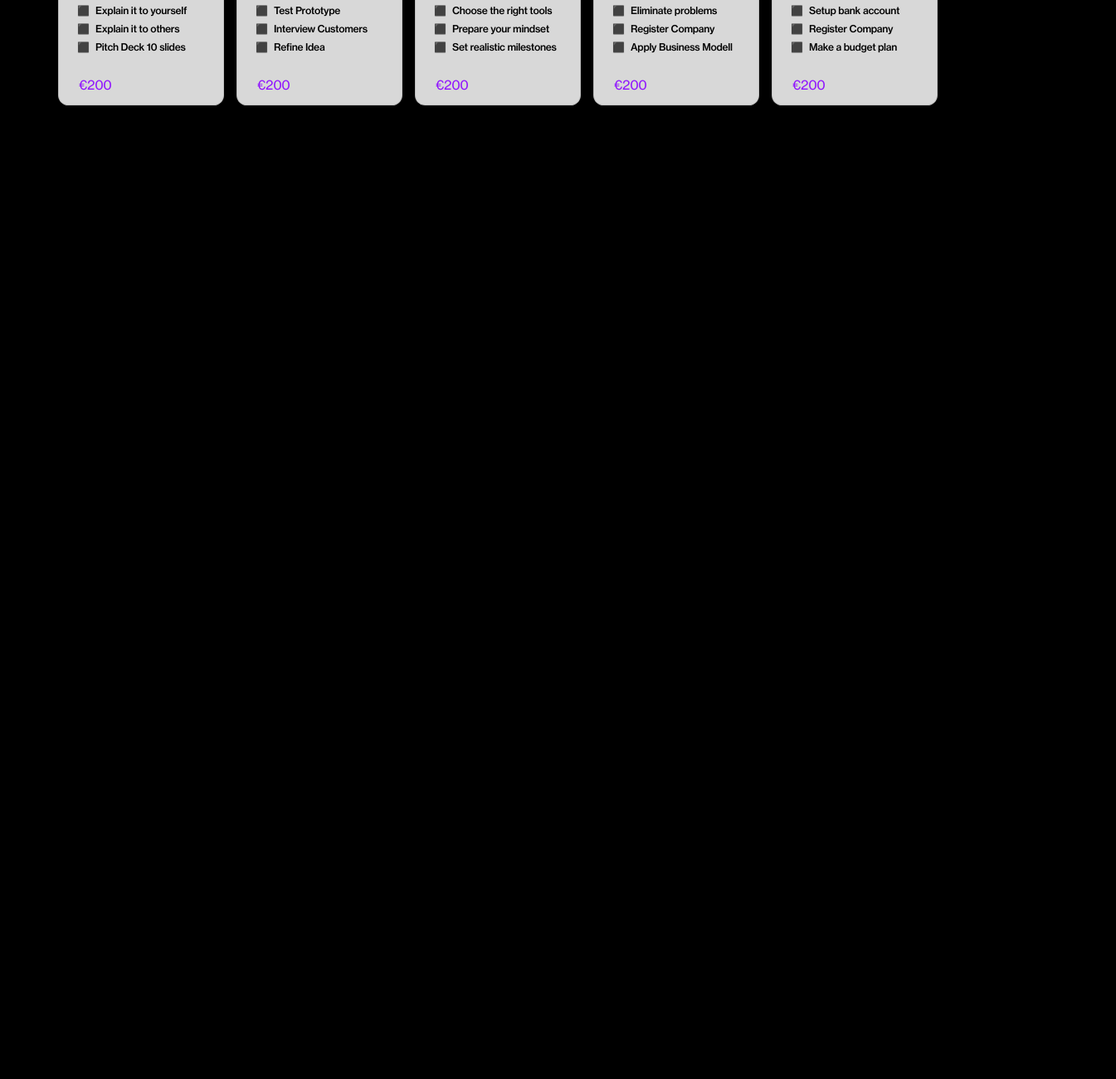
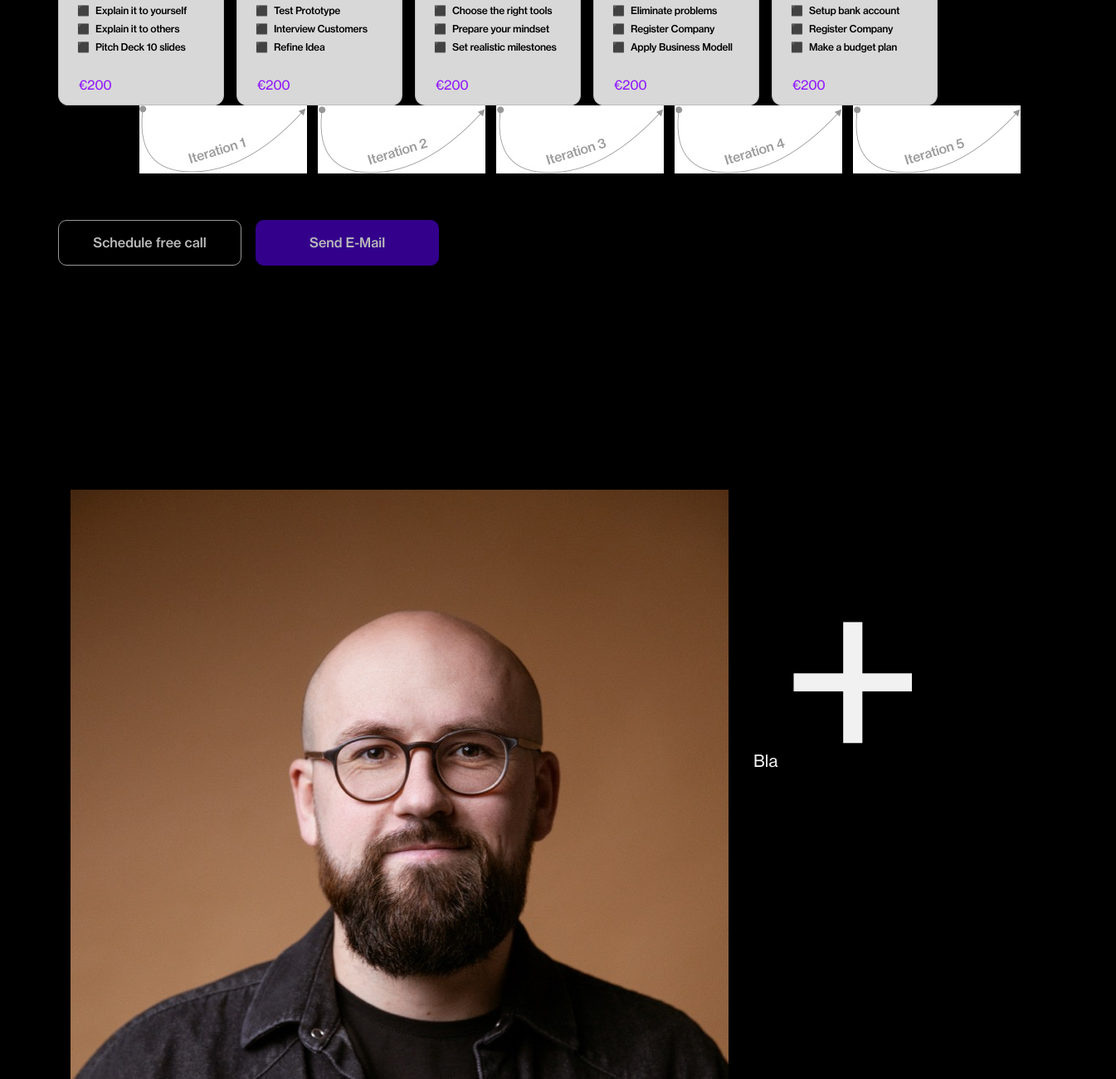
Before and after one commit to feedmebaby/incubator, a plain HTML site: page index.html in a window 1280 px wide. Shown: the part 1040-2340 px from the top of the page at 83% size, 1345 px wide, since content can reach past the window. Before the commit the page ends 1182 px from the top, so only its background shows below. Drawn offline with nearby package versions, Linux system fonts and the light colour scheme.

Commit message:
work in progress

```diff
--- a/css/style.css
+++ b/css/style.css
@@ -1327,7 +1327,7 @@ a.learn-more:hover .button-text {
 }
 
 .incubator-header-container {
-    margin-top: 120px;
+    margin-top: 120px !important;
 }
 
 .incubator-sub-header-container {
@@ -1338,8 +1338,34 @@ a.learn-more:hover .button-text {
     margin-top: 30px;
 }
 
+.incubator-free-call-container2 {
+    margin-top: 56px;
+}
+
 .incubator-card-container {
     margin-top: 170px;
+}
+
+.incubator-card-container-row {
+    width: 1275px;
+}
+
+.have-and-bring-container {
+    margin-top: 270px;
+}
+
+.col-have-and-bring {
+    width: 948px !important;
+}
+
+.col-have-and-bring:after {
+    content: "+";
+    font-size: 300px;
+    width: 948px !important;
+    text-align: center;
+    top: -100;
+    left: 0;
+    z-index: -1;
 }
 
 .white-header {
@@ -1384,6 +1410,19 @@ a.learn-more:hover .button-text {
     vertical-align: middle;
 }
 
+.mail-button {
+    border: 1px solid #33008B;
+    background-color: #33008B;
+}
+
+.col-button {
+    margin-right: 17px;
+}
+
+.col-have {
+    margin-right: 17px;
+}
+
 .free-call-button span {
     font-family: "NeueHaasGroteskText Pro Md";
     font-size: 14px;
@@ -1420,7 +1459,20 @@ body {
     background-color: #D8D8D8;
     border-radius: 12.35px;
     margin-right: 15px;
-    margin-bottom: 15px;
+    margin-bottom: 0px;
+}
+
+.iteration-next-first {
+    width: 300px !important;
+    background-color: transparent;
+}
+
+.iteration-next-first img {
+    background-color: transparent;
+}
+
+.iteration-next {
+    width: 215px !important;
 }
 
 .iteration-card-last {
@@ -1515,5 +1567,5 @@ body {
 
 .label-container .checkmark::after {
     left: -0.15rem;
-    top: -0.08rem;
-}
+    top: -0.06rem;
+}
--- a/index.html
+++ b/index.html
@@ -75,7 +75,7 @@
         <a class="btn btn-outline free-call-button" href="#">Schedule free call</a>
     </div>
     <div class="container incubator-card-container">
-        <div class="row row-cols-7 row-cols-md-7">
+        <div class="row incubator-card-container-row">
             <div class="card iteration-card">
                 <div class="card-body">
                     <h5 class="card-title">Your ideas & you matter</h5>
@@ -232,6 +232,37 @@
                 </div>
             </div>
         </div>
+        <div class="row incubator-card-container-row">
+            <div class="iteration-next-first">
+                <img src="images/iteration1_arrow.jpg" class="float-right">
+            </div>
+            <div class="iteration-next">
+                <img src="images/iteration2_arrow.jpg" class="float-right"></div>
+            <div class="iteration-next">
+                <img src="images/iteration3_arrow.jpg" class="float-right"></div>
+            <div class="iteration-next">
+                <img src="images/iteration4_arrow.jpg" class="float-right"></div>
+                <div class="iteration-next">
+                    <img src="images/iteration5_arrow.jpg" class="float-right"></div>
+        </div>
+    </div>
+    <div class="container incubator-free-call-container2">
+        <div class="row">
+          <div class="col-button">
+            <a class="btn btn-outline free-call-button" href="#">Schedule free call</a>
+          </div>
+          <div class="col-button">
+            <a class="btn btn-outline free-call-button mail-button" href="#">Send E-Mail</a>
+          </div>
+        </div>
+    </div>
+    <div class="container have-and-bring-container">
+        <div class="row">
+            <div class="col">
+                <img src="images/simon_big.jpg">
+            </div>
+            <div class="col col-have-and-bring">Bla</div>
+        </div>
     </div>
 </body>
 
```
Also changed, not shown: images/iteration1_arrow.jpg (added), images/iteration2_arrow.jpg (added), images/iteration3_arrow.jpg (added), images/iteration4_arrow.jpg (added), images/iteration5_arrow.jpg (added), images/simon_big.jpg (added), images/simon_round_avatar.jpg (added).
